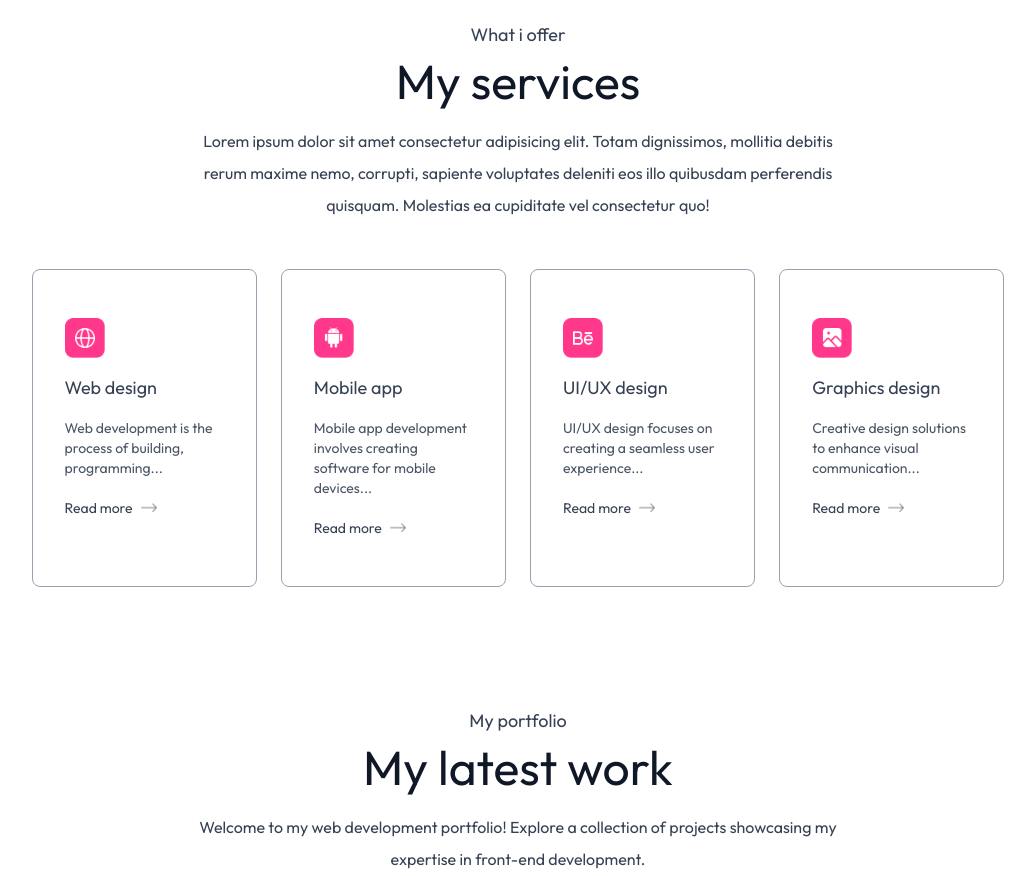
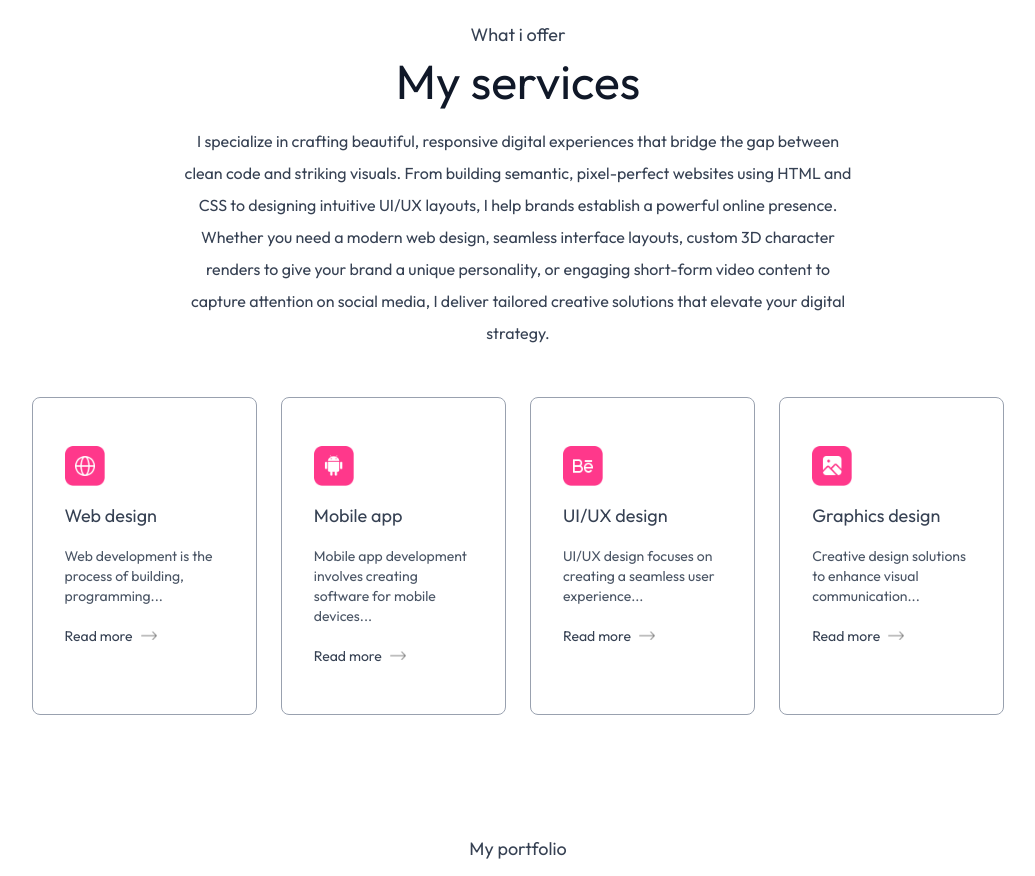
Before and after one commit to Muhammad-Basit2/portfolio, a Next.js app: page / in a window 1280 px wide. Shown: the part 1660-2536 px from the top of the page, without its empty margins (122-1157 px from the left). Built offline with nearby package versions, Linux system fonts and the light colour scheme; a web font is replaced by a local one.

Commit message:
add my service discrpition

```diff
--- a/app/components/Services.jsx
+++ b/app/components/Services.jsx
@@ -1,29 +1,57 @@
-import { assets, serviceData } from '@/assets/assets'
-import Image from 'next/image'
-import React from 'react'
+import { assets, serviceData } from "@/assets/assets";
+import Image from "next/image";
+import React from "react";
 
 const Services = () => {
   return (
-    <div id='services' className='w-full px-[12%] py-10 scroll-mt-20'>
-      <h4 className='text-center mb-2 text-lg font-Ovo text-gray-700 dark:text-gray-300'>What i offer</h4>
-      <h2 className='text-center text-5xl font-Ovo text-gray-900 dark:text-white'>My services</h2>
+    <div id="services" className="w-full px-[12%] py-10 scroll-mt-20">
+      <h4 className="text-center mb-2 text-lg font-Ovo text-gray-700 dark:text-gray-300">
+        What i offer
+      </h4>
+      <h2 className="text-center text-5xl font-Ovo text-gray-900 dark:text-white">
+        My services
+      </h2>
 
-      <p className='text-center max-w-2xl mx-auto mt-5 mb-12 font-Ovo text-gray-700 dark:text-gray-300'>
-        Lorem ipsum dolor sit amet consectetur adipisicing elit. Totam dignissimos, mollitia debitis rerum maxime nemo, corrupti, sapiente voluptates deleniti eos illo quibusdam perferendis quisquam. Molestias ea cupiditate vel consectetur quo!
+      <p className="text-center max-w-2xl mx-auto mt-5 mb-12 font-Ovo text-gray-700 dark:text-gray-300">
+        I specialize in crafting beautiful, responsive digital experiences that
+        bridge the gap between clean code and striking visuals. From building
+        semantic, pixel-perfect websites using HTML and CSS to designing
+        intuitive UI/UX layouts, I help brands establish a powerful online
+        presence. Whether you need a modern web design, seamless interface
+        layouts, custom 3D character renders to give your brand a unique
+        personality, or engaging short-form video content to capture attention
+        on social media, I deliver tailored creative solutions that elevate your
+        digital strategy.
       </p>
-      <div className='grid grid-cols-1 sm:grid-cols-2 lg:grid-cols-4 gap-6 my-10 '>
-        {serviceData.map(({icon, title, description, link},index)=>(
-            <div key={title}
-           className='border border-gray-400 dark:border-gray-600 rounded-lg px-8 py-12 cursor-pointer hover:bg-gray-200 hover:scale-105 focus:outline dark:hover:bg-gray-800 hover:shadow-md transition-all duration-300 bg-white dark:bg-gray-900' >
-                <Image src={icon} alt='' className='w-10 dark:invert'/>
-                <h3 className='text-lg my-4 text-gray-700 dark:text-gray-200'>{title}</h3>
-                <p className='text-sm text-gray-600 dark:text-gray-400 leading-5'>{description}</p>
-                <a href="{link}" className='flex items-center gap-2 text-sm mt-5 text-gray-700 dark:text-gray-300 hover:text-gray-900 dark:hover:text-white'>Read more <Image src={assets.right_arrow}  alt='' className='w-4 dark:invert'/></a>
-            </div>
+      <div className="grid grid-cols-1 sm:grid-cols-2 lg:grid-cols-4 gap-6 my-10 perspective-[1000px]">
+        {serviceData.map(({ icon, title, description, link }, index) => (
+          <div
+            key={title}
+            className="border border-gray-400 dark:border-gray-600 rounded-lg px-8 py-12 cursor-pointer hover:bg-gray-200 hover:scale-105 focus:outline dark:hover:bg-gray-800 hover:shadow-md transition-all duration-300 bg-white dark:bg-gray-900 "
+          >
+            <Image src={icon} alt="" className="w-10 dark:invert" />
+            <h3 className="text-lg my-4 text-gray-700 dark:text-gray-200">
+              {title}
+            </h3>
+            <p className="text-sm text-gray-600 dark:text-gray-400 leading-5">
+              {description}
+            </p>
+            <a
+              href="{link}"
+              className="flex items-center gap-2 text-sm mt-5 text-gray-700 dark:text-gray-300 hover:text-gray-900 dark:hover:text-white"
+            >
+              Read more{" "}
+              <Image
+                src={assets.right_arrow}
+                alt=""
+                className="w-4 dark:invert"
+              />
+            </a>
+          </div>
         ))}
       </div>
     </div>
-  )
-}
+  );
+};
 
-export default Services
+export default Services;
```
